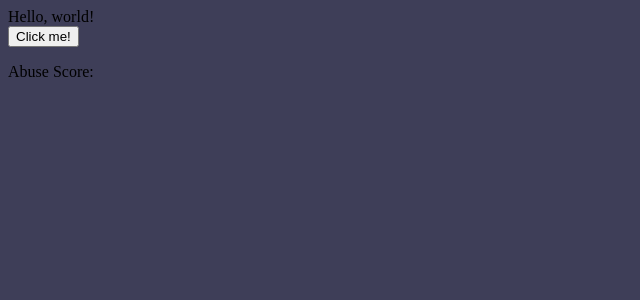
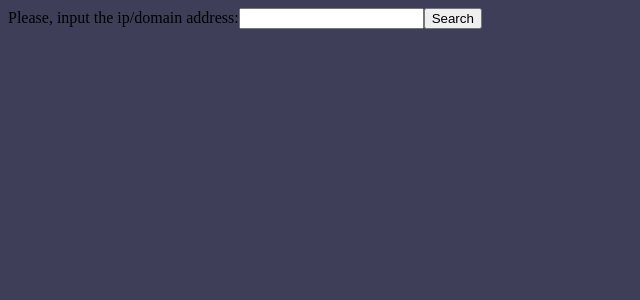
Before and after one commit to kappppe/URLfortress, a React (Vite) app in the folder client/: page / in a window 1280 px wide. Shown: the top 300 px of the page, without its empty margins (0-640 px from the left). Built offline with nearby package versions, Linux system fonts and the light colour scheme.

Commit message:
First draft test of client input

```diff
--- a/client/src/App.jsx
+++ b/client/src/App.jsx
@@ -1,25 +1,57 @@
 import { useState } from "react";
 function App() {
-  const [score, setScore] = useState("");
-  const data = async () => {
+  const [query, setQuery] = useState("");
+  const baseURL = "http://localhost:3000/api/v1/pulsedivescore/?query=";
+  const queryString = `${baseURL}${query}`;
+  const handleChange = (event) => {
+    setQuery(event.target.value);
+  };
+  const fetchData = async () => {
     const options = {
       method: "GET",
       headers: {
         Accept: "application/json",
       },
     };
-    const results = await fetch("http://localhost:3000/api/abuseipdb", options);
+    const results = await fetch(queryString, options);
     const jsonBody = await results.json();
-    console.log(jsonBody.data.abuseConfidenceScore);
-    setScore(jsonBody.data.abuseConfidenceScore);
+    console.log(jsonBody);
   };
   return (
     <>
-      <div>Hello, world!</div>
-      <button onClick={data}>Click me!</button>
-      <p>Abuse Score: {score}</p>
+      <label>Please, input the ip/domain address:</label>
+      <input onChange={handleChange}></input>
+      <button type="button" onClick={fetchData}>
+        Search
+      </button>
     </>
   );
 }
 
 export default App;
+
+// import { useState } from "react";
+// function App() {
+//   const [score, setScore] = useState("");
+//   const data = async () => {
+//     const options = {
+//       method: "GET",
+//       headers: {
+//         Accept: "application/json",
+//       },
+//     };
+//     const results = await fetch("http://localhost:3000/api/abuseipdb", options);
+//     const jsonBody = await results.json();
+//     console.log(jsonBody.data.abuseConfidenceScore);
+//     setScore(jsonBody.data.abuseConfidenceScore);
+//   };
+//   return (
+//     <>
+//       <div>Hello, world!</div>
+//       <button onClick={data}>Click me!</button>
+//       <p>Abuse Score: {score}</p>
+//     </>
+//   );
+// }
+
+// export default App;
```
Also changed, not shown: 2 other files (tests, documents, lock files or other folders).
